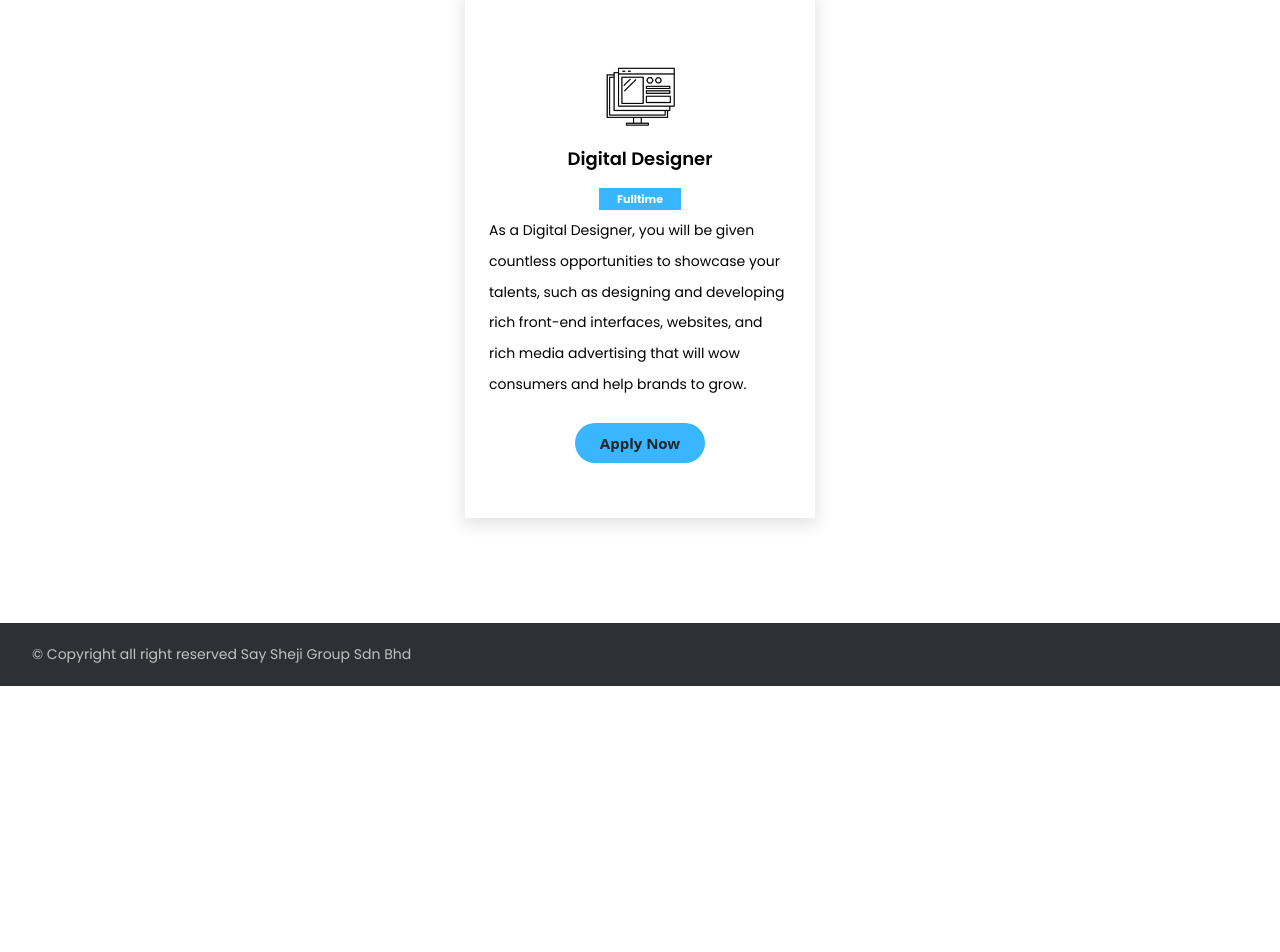
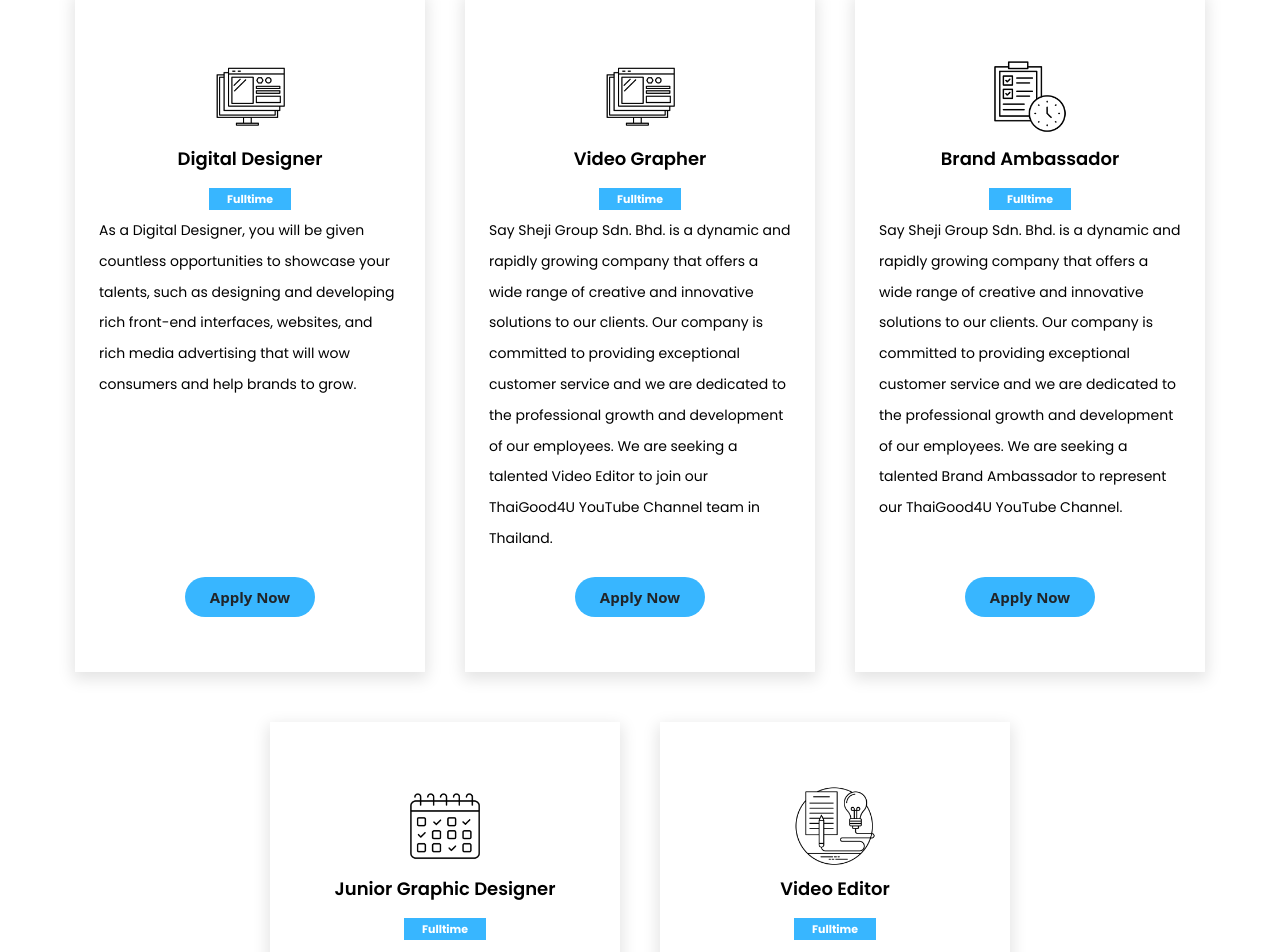
Before and after one commit to Edberaga/Old-Saysheji, a React (Vite) app: page /career in a window 1280 px wide. Shown: the part 2498-3450 px from the top of the page. Before the commit the page ends 3184 px from the top, so only its background shows below. Built offline with nearby package versions, Linux system fonts and the light colour scheme.

Commit message:
Add 4 new career data

```diff
--- a/src/page/hiring/careerData.js
+++ b/src/page/hiring/careerData.js
@@ -87,6 +87,34 @@ export const careerData = [
         category: "Fulltime",
         content: "As a Digital Designer, you will be given countless opportunities to showcase your talents, such as designing and developing rich front-end interfaces, websites, and rich media advertising that will wow consumers and help brands to grow.",
     },
+    {
+        title: "Video Grapher",
+        img: digitalDesigner,
+        link: '/career/video-grapher',
+        category: "Fulltime",
+        content: "Say Sheji Group Sdn. Bhd. is a dynamic and rapidly growing company that offers a wide range of creative and innovative solutions to our clients. Our company is committed to providing exceptional customer service and we are dedicated to the professional growth and development of our employees. We are seeking a talented Video Editor to join our ThaiGood4U YouTube Channel team in Thailand.",
+    },
+    {
+        title: "Brand Ambassador",
+        img: digitalProject,
+        link: '/career/brand-ambassador',
+        category: "Fulltime",
+        content: "Say Sheji Group Sdn. Bhd. is a dynamic and rapidly growing company that offers a wide range of creative and innovative solutions to our clients. Our company is committed to providing exceptional customer service and we are dedicated to the professional growth and development of our employees. We are seeking a talented Brand Ambassador to represent our ThaiGood4U YouTube Channel.",
+    },
+    {
+        title: "Junior Graphic Designer",
+        img: digitalPlanner,
+        link: '/career/junior-graphic-designer',
+        category: "Fulltime",
+        content: "Say Sheji Group Sdn. Bhd. is a dynamic and rapidly growing company that offers a wide range of creative and innovative solutions to our clients. Our company is committed to providing exceptional customer service and we are dedicated to the professional growth and development of our employees. We are seeking a talented Junior Graphic Designer to join our ThaiGood4U YouTube Channel team in Thailand.",
+    },
+    {
+        title: "Video Editor",
+        img: digitalWriter,
+        link: '/career/video-editor',
+        category: "Fulltime",
+        content: "Say Sheji Group Sdn. Bhd. is a dynamic and rapidly growing company that offers a wide range of creative and innovative solutions to our clients. Our company is committed to providing exceptional customer service and we are dedicated to the professional growth and development of our employees. We are seeking a talented Video Editor to join our ThaiGood4U YouTube Channel team in Thailand.",
+    },
 ]
 
 export const InternshipData = [
```
